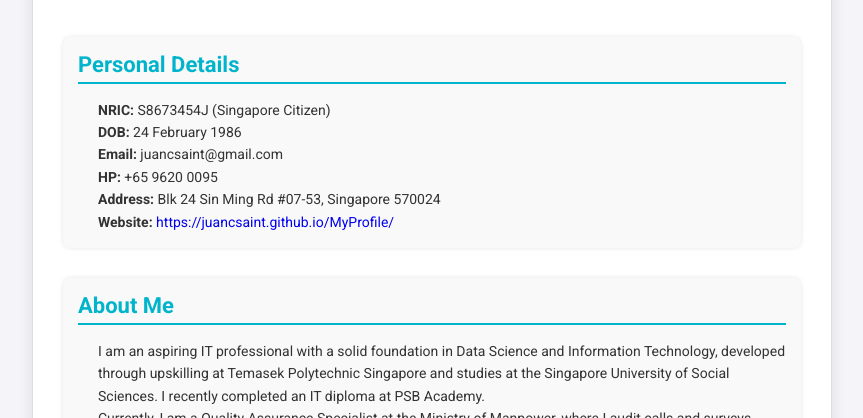
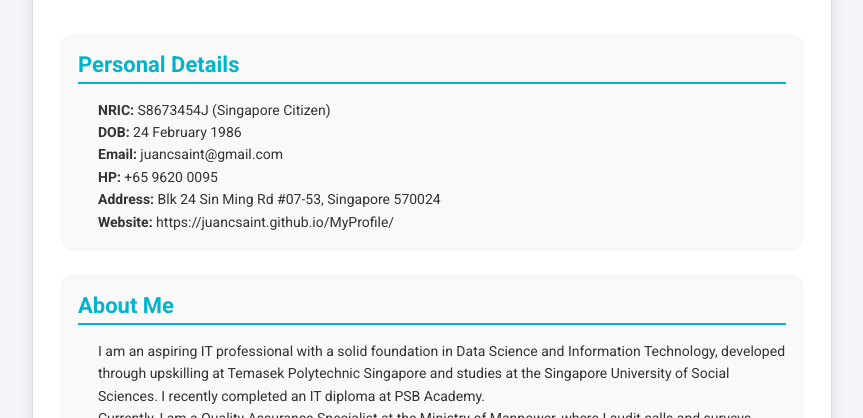
Before and after one commit to JuanCsaint/MyProfile, a plain HTML site: page index.html in a window 1280 px wide. Shown: the part 382-800 px from the top of the page, without its empty margins (208-1071 px from the left). Drawn offline with Linux system fonts and the light colour scheme.

Commit message:
Update index.html

```diff
--- a/index.html
+++ b/index.html
@@ -98,7 +98,7 @@
             <p><strong>Email:</strong> juancsaint@gmail.com</p>
             <p><strong>HP:</strong> +65 9620 0095</p>
             <p><strong>Address:</strong> Blk 24 Sin Ming Rd #07-53, Singapore 570024</p>
-            <p><strong>Website:</strong> <a href="https://juancsaint.github.io/MyProfile/" target="_blank">https://juancsaint.github.io/MyProfile/</a></p>
+            <p><strong>Website:</strong> https://juancsaint.github.io/MyProfile/</p>
         </div>
 
         <div class="section">
```
